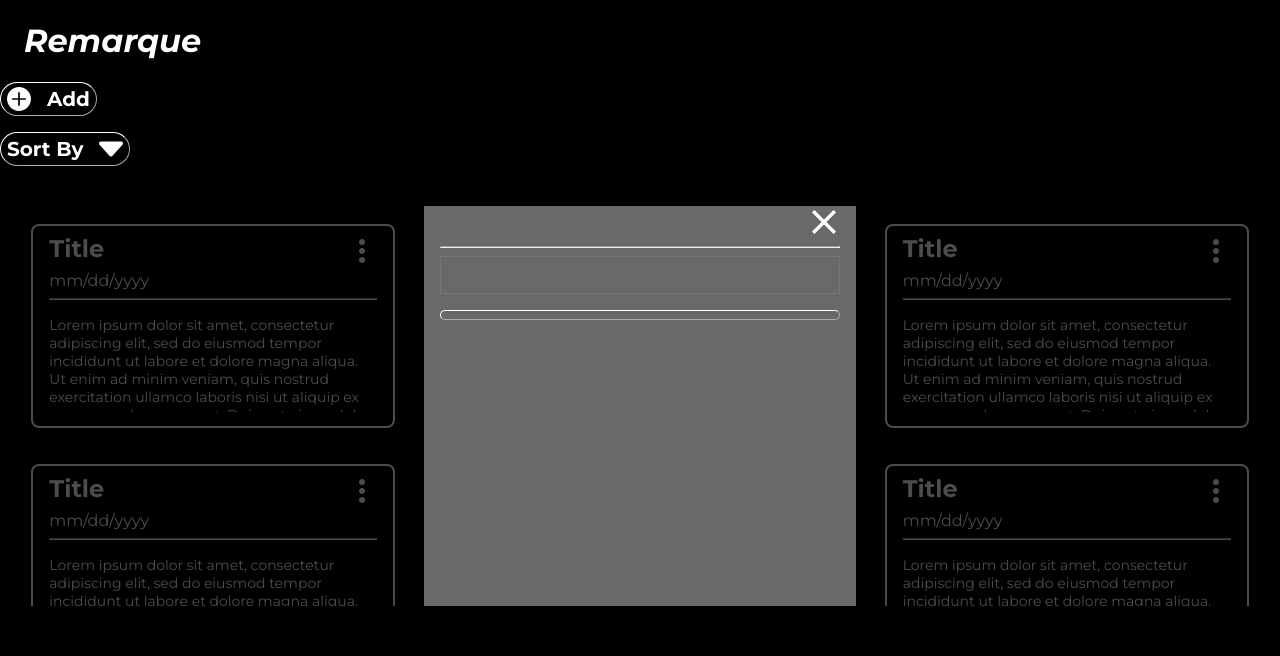
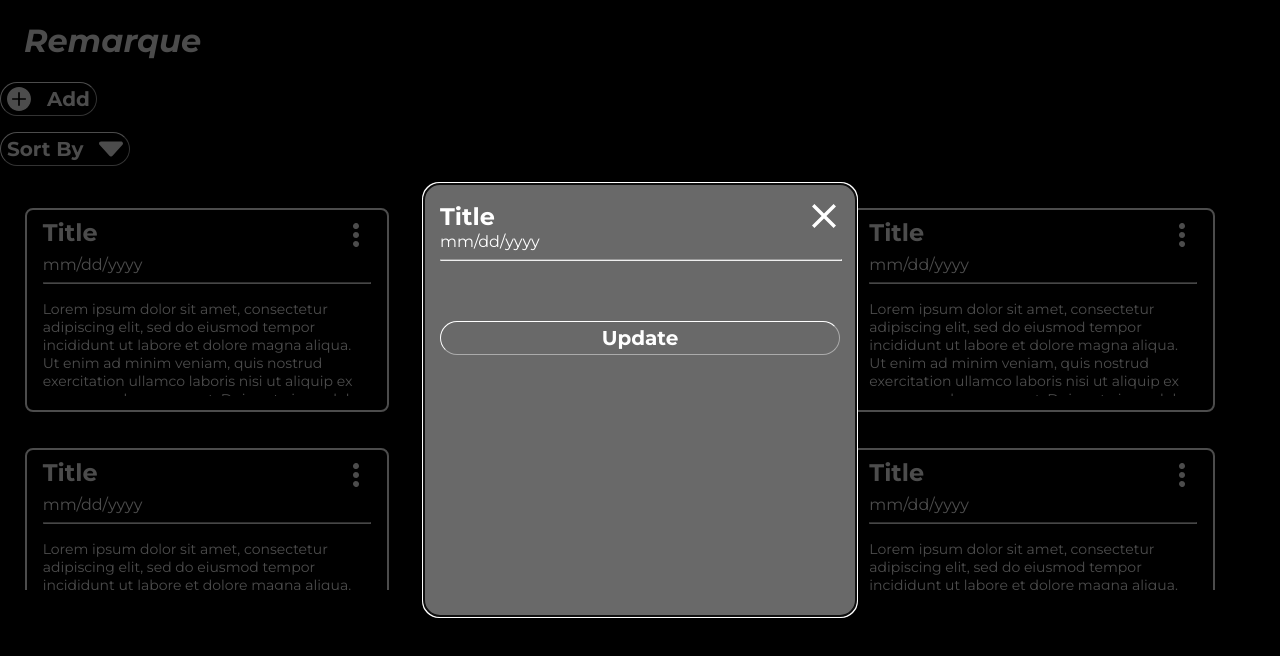
Before and after one commit to trbenedictpineda/react-project, a React (Create React App) app: page / in a window 1280 px wide. Both pictures are taken after a click on the element 213 px from the left and 363 px from the top of the page. Shown: the top 656 px of the page. Built offline with nearby package versions, Linux system fonts and the light colour scheme.

Commit message:
Updated components and added the react modal package

```diff
--- a/package.json
+++ b/package.json
@@ -8,6 +8,7 @@
     "@testing-library/user-event": "^13.5.0",
     "react": "^18.2.0",
     "react-dom": "^18.2.0",
+    "react-modal": "^3.15.1",
     "react-scripts": "5.0.1",
     "react-window": "^1.8.7",
     "sass": "^1.54.8",
--- a/src/components/common/card/card.jsx
+++ b/src/components/common/card/card.jsx
@@ -3,7 +3,7 @@ import "./card.scss"
 
 const Card = ({ title = "", date, content, onClick }) => {
 
-   return <div className="card" onClick={onClick}>
+   return <div className="card">
       <div>
          <div className="card-header">
          <h2>{title}</h2>
@@ -12,7 +12,7 @@ const Card = ({ title = "", date, content, onClick }) => {
          <span>{date}</span>
       </div>
       <hr />
-      <div className="content">
+      <div className="content" onClick={onClick}>
          <p>
             {content}
          </p>
--- a/src/components/common/card/card.scss
+++ b/src/components/common/card/card.scss
@@ -7,7 +7,6 @@
     border-width: 2px;
     border-color: white;
     border-style: solid;
-    cursor: pointer;
 
     .card-header {
         display: flex;
@@ -56,6 +55,7 @@
         overflow: hidden;
         text-overflow: ellipsis;
         height: 96px;
+        cursor: pointer;
     }
 
     p {
--- a/src/components/common/modal/modal.jsx
+++ b/src/components/common/modal/modal.jsx
@@ -1,11 +1,15 @@
 import "./modal.scss"
 import { CloseIcon } from "../../../assets/icons";
+import ReactModal from "react-modal";
 
 const Modal = ({ children, modalTitle = "", onClose, isOpen = false, date }) => {
 
-    return (isOpen && <>
-        <div className="modal-background" onClick={onClose} />
-        <div className="modal">
+    return <ReactModal
+        className="modal"
+        overlayClassName="modal-background"
+        isOpen={isOpen}
+        onRequestClose={onClose}
+    >
         <div>
             <div className="modal-header">
                 <h2>{modalTitle}</h2>
@@ -17,8 +21,8 @@ const Modal = ({ children, modalTitle = "", onClose, isOpen = false, date }) =>
         <div className="modal-content">
             {children}
         </div>
-        </div>
-    </>)
+    </ReactModal>
+
 }
 
 export default Modal;
--- a/src/components/common/modal/modal.scss
+++ b/src/components/common/modal/modal.scss
@@ -1,11 +1,14 @@
 .modal-background {
+    display: flex;
     width: 100%;
-    height: 100%;
+    height: 100vh;
     background: rgba(0, 0, 0, .7);
     position: fixed;
     top: 0;
     left: 0;
-    z-index: 10;
+    right: 0;
+    bottom: 0;
+    z-index: 9998;
 }
 
 .modal {
@@ -17,11 +20,17 @@
     height: 400px;
     background: white;
     color: white;
-    z-index: 10;
+    z-index: 9999;
     border-radius: 16px;
     box-shadow: 0 5px 20px 0 rgba(0, 0, 0, 0.04);
     padding: 16px;
     background-color: dimgray;
+    display: flex;
+    flex-direction: column;
+
+    hr {
+        width: 100%;
+    }
 }
 
 .modal-header {
--- a/src/components/common/textarea/textarea.scss
+++ b/src/components/common/textarea/textarea.scss
@@ -4,6 +4,7 @@ textarea {
     background-color: transparent;
     color: white;
     resize: none;
+    border: none;
 
     &::placeholder {
         color: white;
--- a/src/components/modules/edit-note/edit-note.jsx
+++ b/src/components/modules/edit-note/edit-note.jsx
@@ -3,12 +3,11 @@ import "./edit-note.scss"
 
 const EditNote = ({onClose, isOpen = false, ...data}) => {
 
-    return <>
-        <Modal onClose={onClose} isOpen={isOpen} >
+    return <Modal modalTitle="Title" date="mm/dd/yyyy" onClose={onClose} isOpen={isOpen} >
             <TextArea />
-            <Button />
+            <Button text="Update" />
         </Modal>
-    </>
+
 }
 
 export default EditNote;
--- a/src/components/modules/note/note.jsx
+++ b/src/components/modules/note/note.jsx
@@ -16,8 +16,8 @@ const Note = ({...data}) => {
     }
 
     return <>
-        <Card title="Title" date="mm/dd/yyyy" onClick={openModal} content="Lorem ipsum dolor sit amet, consectetur adipiscing elit, sed do eiusmod tempor incididunt ut labore et dolore magna aliqua. Ut enim ad minim veniam, quis nostrud exercitation ullamco laboris nisi ut aliquip ex ea commodo consequat. Duis aute irure dolor in reprehenderit in voluptate velit esse cillum dolore eu fugiat nulla pariatur. Excepteur sint occaecat cupidatat non proident, sunt in culpa qui officia deserunt mollit anim id est laborum." />
-        <EditNote onClose={closeModal} isOpen={isOpen} />
+    <Card title="Title" date="mm/dd/yyyy" onClick={openModal} content="Lorem ipsum dolor sit amet, consectetur adipiscing elit, sed do eiusmod tempor incididunt ut labore et dolore magna aliqua. Ut enim ad minim veniam, quis nostrud exercitation ullamco laboris nisi ut aliquip ex ea commodo consequat. Duis aute irure dolor in reprehenderit in voluptate velit esse cillum dolore eu fugiat nulla pariatur. Excepteur sint occaecat cupidatat non proident, sunt in culpa qui officia deserunt mollit anim id est laborum." />
+    <EditNote onClose={closeModal} isOpen={isOpen} />
     </>
 }
 
--- a/src/components/modules/notes-list/notes-list.jsx
+++ b/src/components/modules/notes-list/notes-list.jsx
@@ -25,8 +25,8 @@ const NotesList = () => {
     return <>
         <Button text="Sort By" suffixIcon={DownIcon} />
         <Grid
-            columnCount={width > 760 ? 3 : 1}
-            columnWidth={width > 760 ? width / 3 : width / 1}
+            columnCount={width > 768 ? 3 : 1}
+            columnWidth={width > 768 ? (width - 40) / 3 : (width - 40) / 1}
             height={400}
             rowCount={10}
             rowHeight={240}
--- a/src/components/modules/notes-list/notes-list.scss
+++ b/src/components/modules/notes-list/notes-list.scss
@@ -6,5 +6,7 @@
 }
 
 .grid-container {
-    margin-top: 40px;
+    margin-top: 24px;
+    display: flex;
+    align-items: center;
 }
```
Also changed, not shown: src/components/modules/add-note/add-note.scss (line endings or trailing spaces), 1 other file (tests, documents, lock files or other folders). Lines whose indentation alone changed are shown as unchanged.
